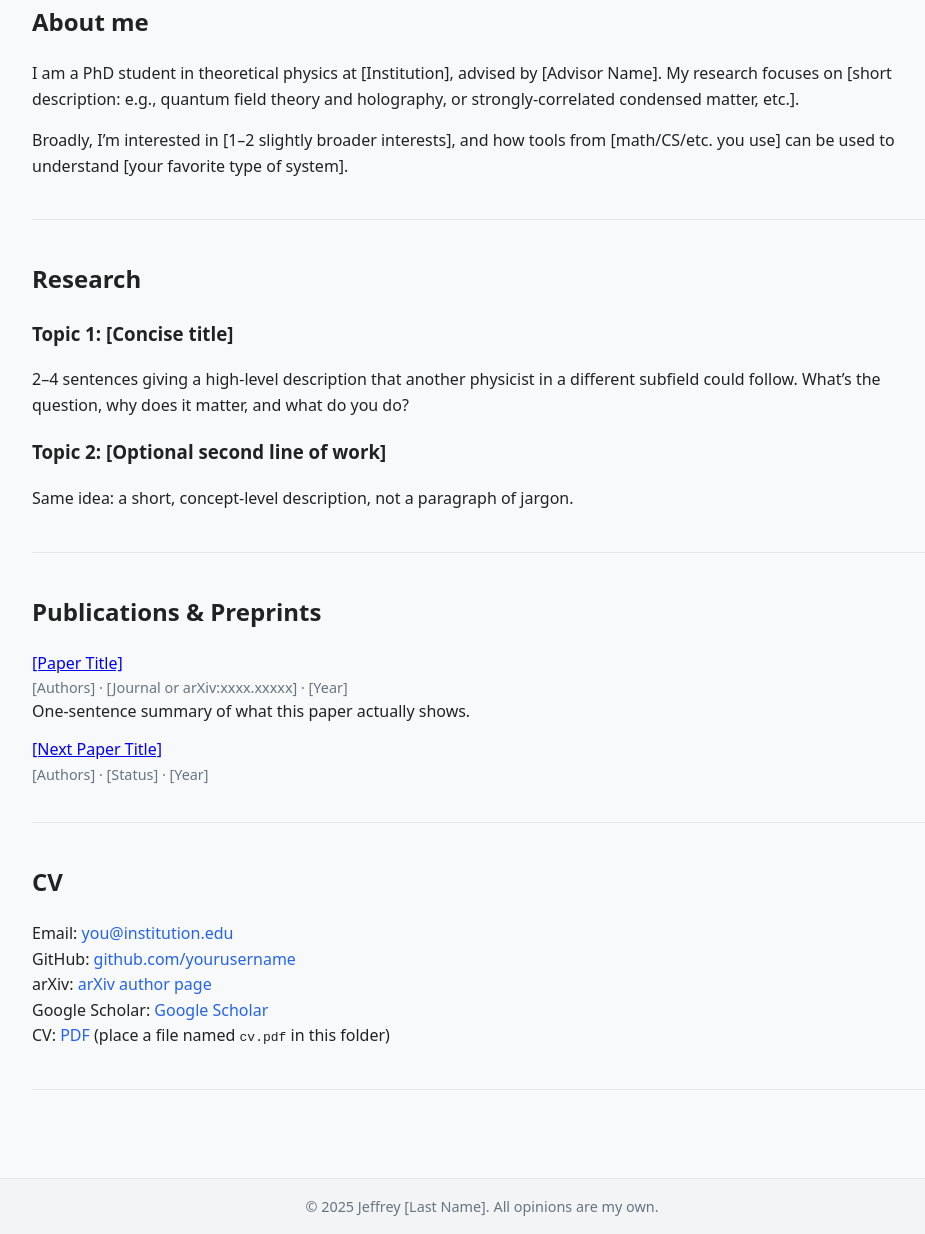
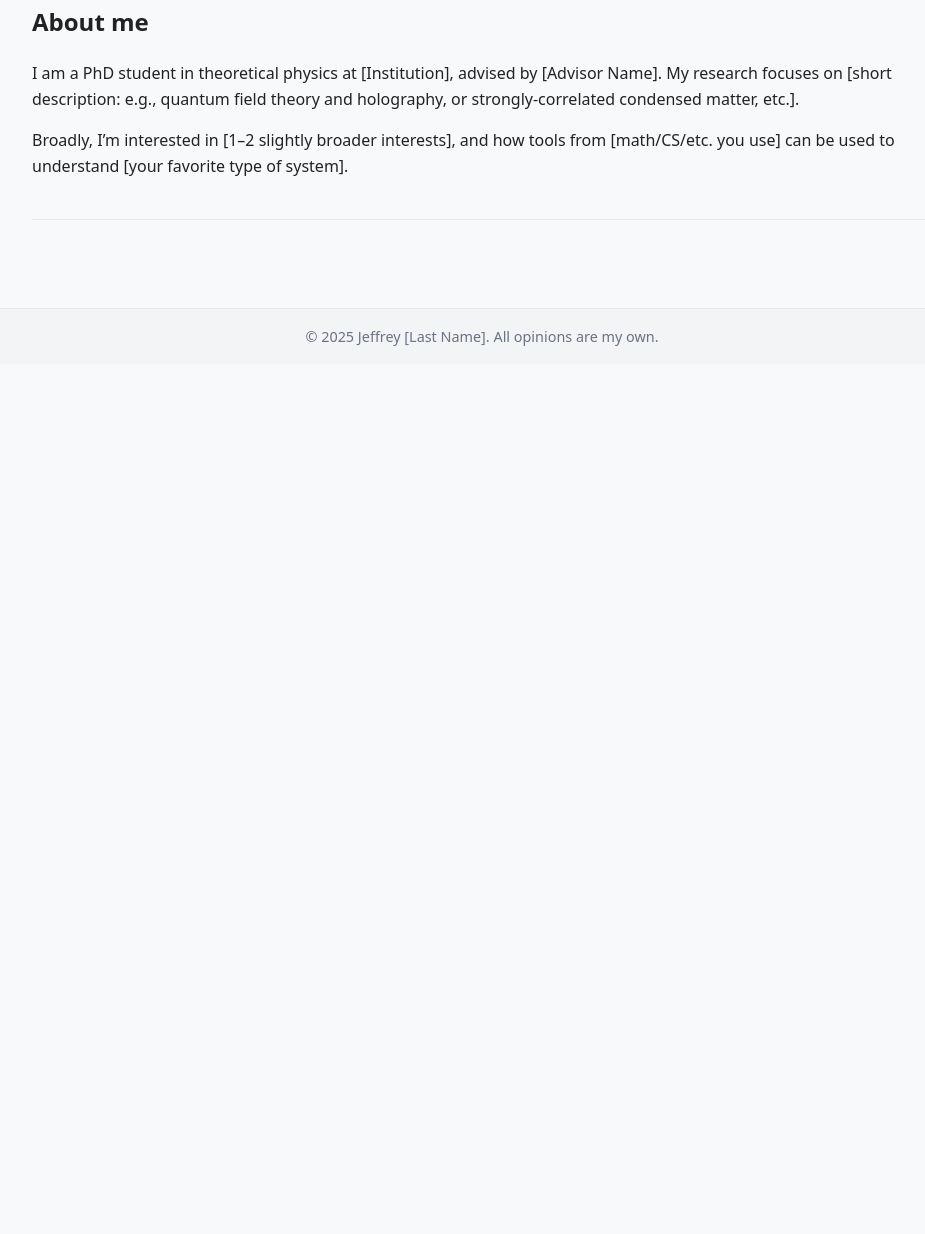
Before and after one commit to jvbackus/jvbackus.github.io, a plain HTML site: page about-me.html in a window 1280 px wide. Shown: the part 2310-3544 px from the top of the page, without its empty margins (158-1083 px from the left). After the commit the page ends 2674 px from the top, so only its background shows below. Drawn offline with Linux system fonts and the light colour scheme.

Commit message:
Update about-me.html

```diff
--- a/about-me.html
+++ b/about-me.html
@@ -114,67 +114,6 @@
         </p>
       </section>
 
-      <section id="research">
-        <h2>Research</h2>
-
-        <h3>Topic 1: [Concise title]</h3>
-        <p>
-          2–4 sentences giving a high-level description that another physicist in a different
-          subfield could follow. What’s the question, why does it matter, and what do you do?
-        </p>
-
-        <h3>Topic 2: [Optional second line of work]</h3>
-        <p>
-          Same idea: a short, concept-level description, not a paragraph of jargon.
-        </p>
-      </section>
-
-      <section id="publications">
-        <h2>Publications &amp; Preprints</h2>
-
-        <div class="pub">
-          <div class="pub-title">
-            <a href="https://arxiv.org/abs/xxx" target="_blank" rel="noopener noreferrer">
-              [Paper Title]
-            </a>
-          </div>
-          <div class="meta">
-            [Authors] · [Journal or arXiv:xxxx.xxxxx] · [Year]
-          </div>
-          <div>
-            One-sentence summary of what this paper actually shows.
-          </div>
-        </div>
-
-        <div class="pub">
-          <div class="pub-title">
-            <a href="https://arxiv.org/abs/yyy" target="_blank" rel="noopener noreferrer">
-              [Next Paper Title]
-            </a>
-          </div>
-          <div class="meta">
-            [Authors] · [Status] · [Year]
-          </div>
-        </div>
-      </section>
-
-      <section id="contact">
-        <h2> CV </h2>
-        <p class="contact">
-          Email: <a href="mailto:you@institution.edu">you@institution.edu</a><br>
-          GitHub: <a href="https://github.com/yourusername" target="_blank" rel="noopener noreferrer">
-            github.com/yourusername
-          </a><br>
-          arXiv: <a href="https://arxiv.org/a/your_arxiv_id" target="_blank" rel="noopener noreferrer">
-            arXiv author page
-          </a><br>
-          Google Scholar: <a href="https://scholar.google.com/citations?user=YOURID" target="_blank" rel="noopener noreferrer">
-            Google Scholar
-          </a><br>
-          CV: <a href="cv.pdf" target="_blank" rel="noopener noreferrer">PDF</a> (place a file named <code>cv.pdf</code> in this folder)
-        </p>
-      </section>
-
     </div>
   </main>
 
```
